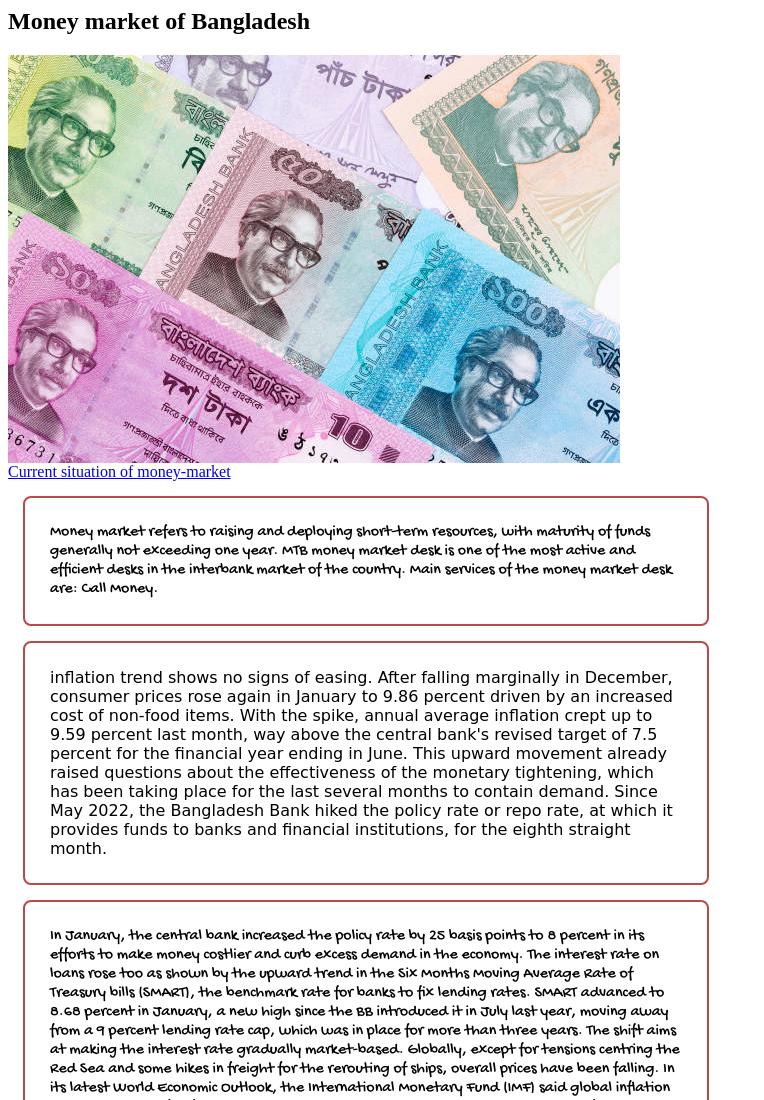
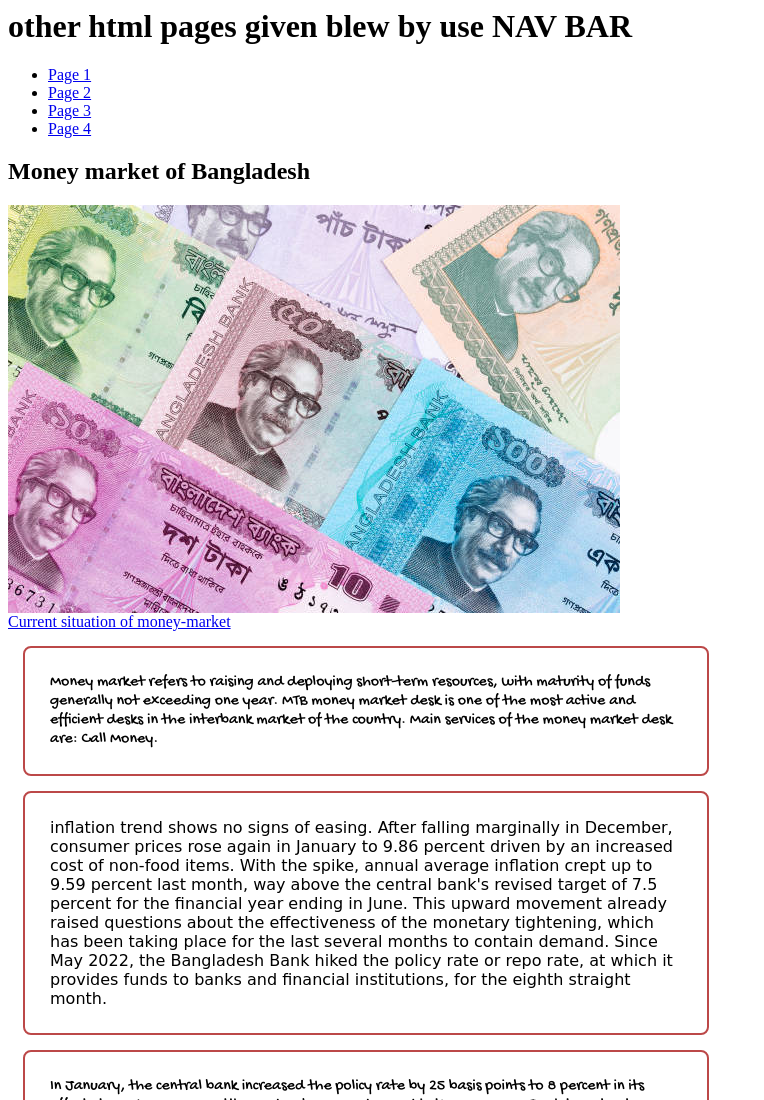
Before and after one commit to Sadman2130992/assignment1_section_1_summer2024, a plain HTML site: page index.html in a window 1280 px wide. Shown: the top 1100 px of the page, without its empty margins (0-764 px from the left). Drawn offline with Linux system fonts and the light colour scheme; a web font is replaced by a local one.

Commit message:
some correction solved

```diff
--- a/index.html
+++ b/index.html
@@ -14,6 +14,22 @@
 <link href="https://fonts.googleapis.com/css2?family=Oswald:wght@200..700&family=Patrick+Hand+SC&display=swap" rel="stylesheet">
 
 <body>
+
+    <h1>other html pages given blew by use NAV BAR</h1>
+
+<!-- Navigation Bar HTML (nav.html) -->
+<nav>
+    <ul>
+      <li><a href="Car.html">Page 1</a></li>
+      <li><a href="RMG.html">Page 2</a></li>
+      <li><a href="Covid19.html">Page 3</a></li>
+      <li><a href="Child labour.html">Page 4</a></li>
+
+    </ul>
+  </nav>
+
+
+
     <h2>Money market of Bangladesh</h2>
     <img src="money 1.jpg" >
 
```
